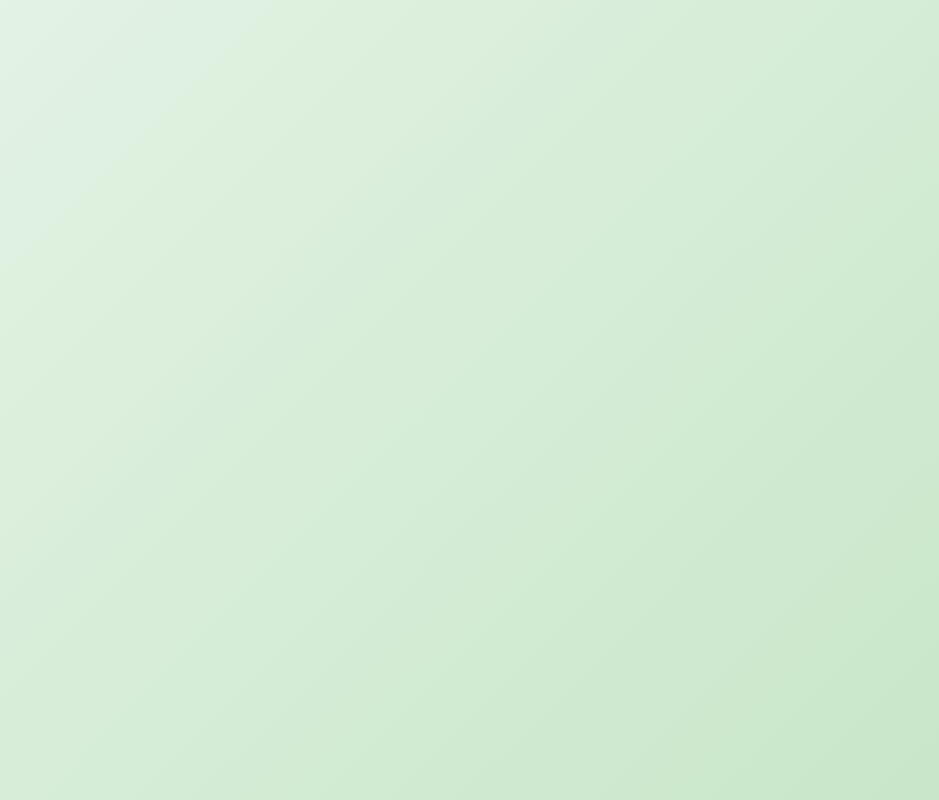
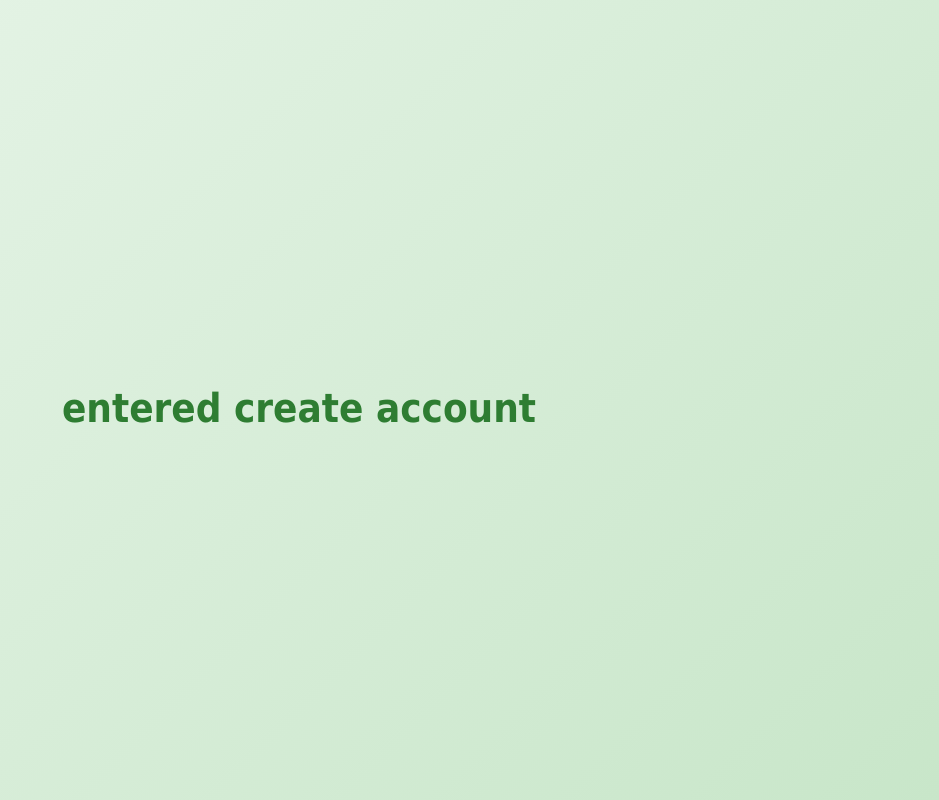
Before and after one commit to AudreyBurrell/Semester-to-do-list, a React (Vite) app: page /CreateAccount in a window 1280 px wide. Before the commit this address had no page. Shown: the whole page, without its empty margins (341-1280 px from the left). Built offline with nearby package versions, Linux system fonts and the light colour scheme.

Commit message:
Getting the navigation done for the create account page.

```diff
--- a/src/App.jsx
+++ b/src/App.jsx
@@ -7,16 +7,18 @@ import AddOrView from './AddOrView'
 import DailyToDo from './DailyToDo'
 import AddAssignmentsSemester from './AddAssignmentsSemester'
 import Login from './Login'
+import CreateAccount from './CreateAccount'
 
 function App() {
   return (
     <BrowserRouter>
         <Routes>
           <Route path="/" element={<Home />} />
+          <Route path="/Login" element={<Login />} />
+          <Route path="/CreateAccount" element={<CreateAccount />} />
           <Route path="/AddOrView" element={<AddOrView />} />
           <Route path="/DailyToDo" element={<DailyToDo />} />
           <Route path="/AddAssignmentsSemester" element={<AddAssignmentsSemester />} />
-          <Route path="/Login" element={<Login />} />
         </Routes>
     </BrowserRouter>
 
--- /dev/null
+++ b/src/CreateAccount.jsx
@@ -0,0 +1,23 @@
+// import './Login.css'
+// import { useNavigate } from 'react-router-dom';
+// import { useState } from 'react';
+
+function CreateAccount() {
+    return (
+        // <div className="mainCard">
+        //     <p>Login to Assignment Tracker</p>
+        //     <div className="formArea">
+        //         <label htmlFor="username">Username:</label>
+        //         <input type="text" id="username" name="username" required value={username} onChange={(e) => setUsername(e.target.value)} />
+        //         <label htmlFor="password">Password:</label>
+        //         <input type="password" id="password" name="password" required value={password} onChange={(e) => setPassword(e.target.value)} />
+        //     </div>
+        //     <button className="loginBtn" onClick={handleLogin}>Login</button>
+        // </div>
+        <div>
+            <h1> entered create account </h1>
+        </div>
+    )
+}
+
+export default CreateAccount;
--- a/src/Home.jsx
+++ b/src/Home.jsx
@@ -9,6 +9,7 @@ function Home() {
     };
     const handleCreateAccount = () => {
         console.log("Create Account clicked!")
+        navigate('/CreateAccount');
     };
     return (
         <div className = "mainCard">
```
